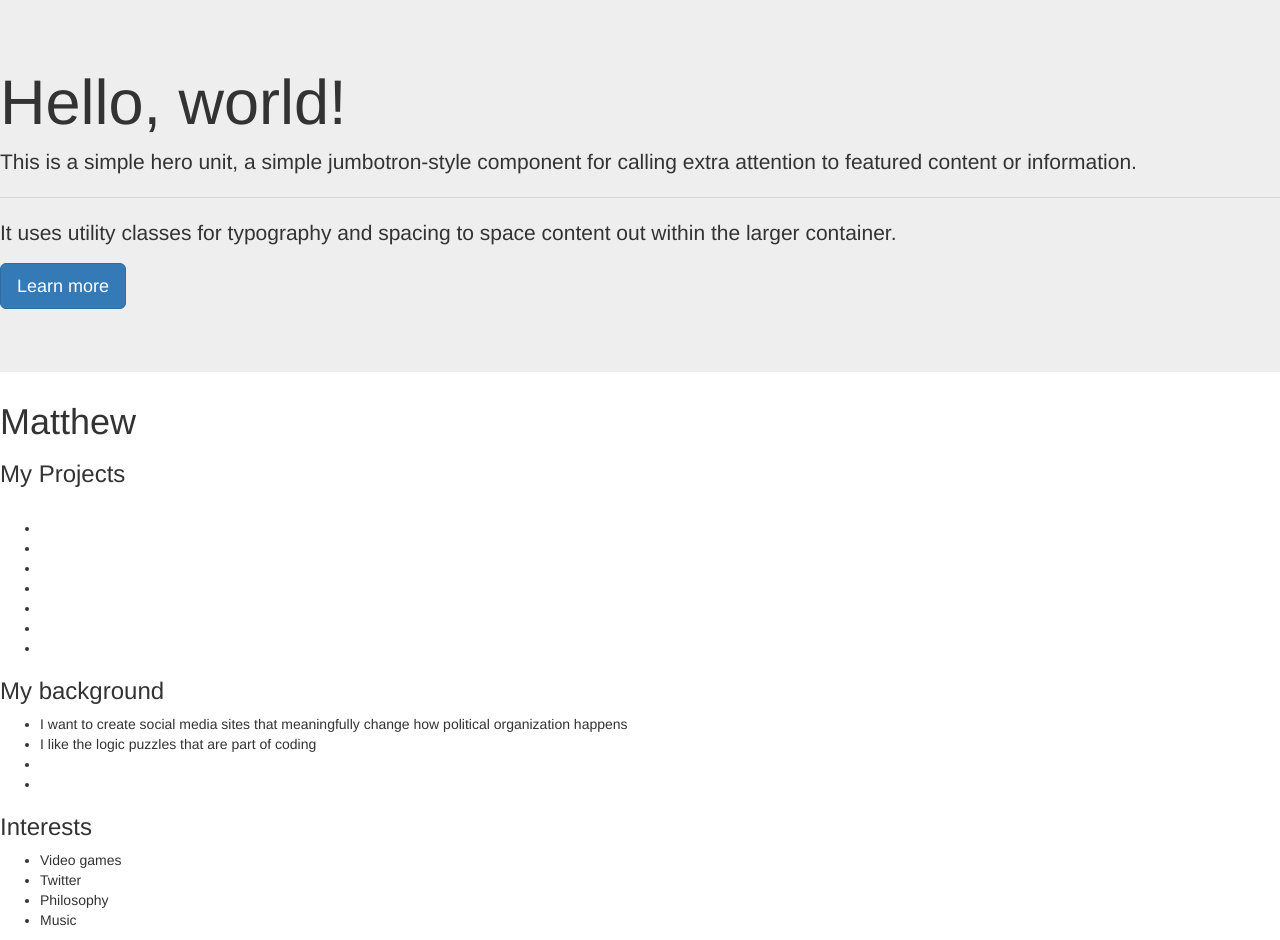
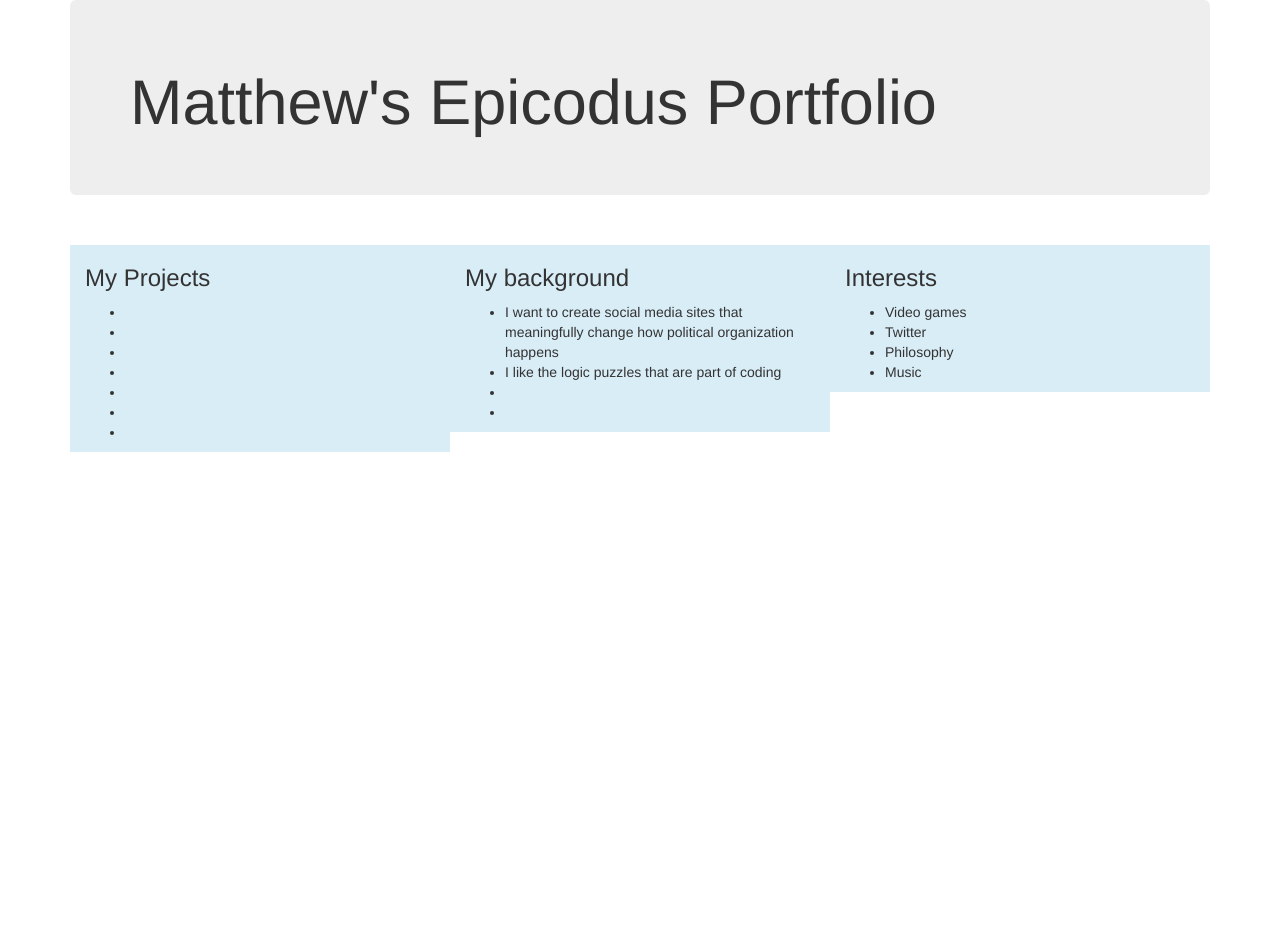
Before and after one commit to OkilyDokily/portfolio, a plain HTML site: page index.html in a window 1280 px wide. After the commit the page ends 800 px from the top, so only its background shows below. Drawn offline with Linux system fonts and the light colour scheme.

Commit message:
make lists into columns and add padding divs

```diff
--- a/index.html
+++ b/index.html
@@ -6,19 +6,15 @@
     <title>Matthew's Portfolio</title>
   </head>
   <body>
-
+    <div class="container">
       <div class="jumbotron">
-      <h1 class="display-4">Hello, world!</h1>
-      <p class="lead">This is a simple hero unit, a simple jumbotron-style component for calling extra attention to featured content or information.</p>
-      <hr class="my-4">
-      <p>It uses utility classes for typography and spacing to space content out within the larger container.</p>
-      <p class="lead">
-        <a class="btn btn-primary btn-lg" href="#" role="button">Learn more</a>
-      </p>
+        <h1>Matthew's Epicodus Portfolio</h1>
       </div>
-    <h1>Matthew</h1>
+      <img src="" alt="">
+      <div class="row"></div>
+        <div class="projects col-md-4 bg-info">
+          <div class="padding">
             <h3>My Projects</h3>
-    <img src="" alt="">
             <ul>
               <li><a href=""></a></li>
               <li><a href=""></a></li>
@@ -28,6 +24,10 @@
               <li><a href=""></a></li>
               <li><a href=""></a></li>
             </ul>
+          </div>
+        </div>
+        <div class="background col-md-4 bg-info">
+          <div class="padding">
             <h3>My background</h3>
             <ul>
               <li>I want to create social media sites that meaningfully change how political organization happens</li>
@@ -35,6 +35,11 @@
               <li></li>
               <li></li>
             </ul>
+          </div>
+
+        </div>
+        <div class="interests col-md-4 bg-info">
+          <div class="padding">
             <h3>Interests</h3>
             <ul>
               <li>Video games</li>
@@ -42,5 +47,11 @@
               <li>Philosophy</li>
               <li>Music</li>
             </ul>
+          </div>
+
+        </div>
+      </div>
+    </div>
+
   </body>
 </html>
```
Lines whose indentation alone changed are shown as unchanged.
